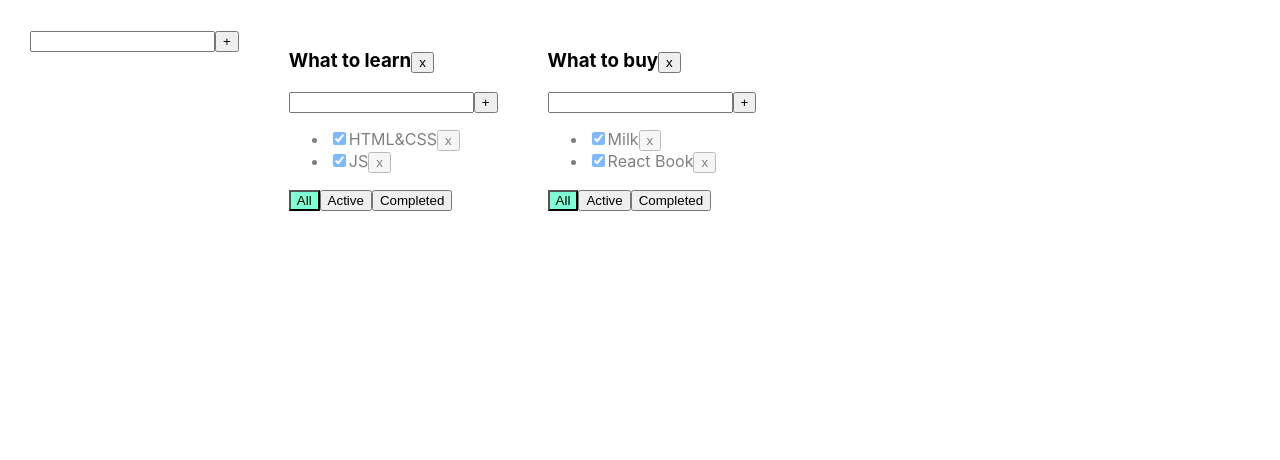
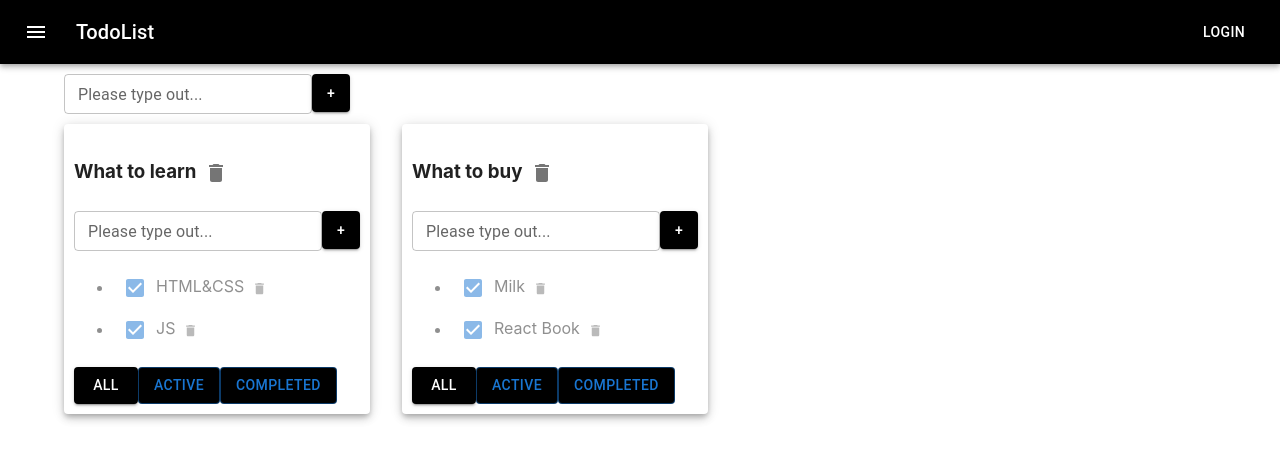
Before and after one commit to IgorBosin/to-do-list, a React (Create React App) app: page / in a window 1280 px wide. Shown: the top 460 px of the page. Built offline with nearby package versions, Linux system fonts and the light colour scheme.

Commit message:
lesson #7 (Material-UI)

```diff
--- a/package.json
+++ b/package.json
@@ -3,7 +3,10 @@
   "version": "0.1.0",
   "private": true,
   "dependencies": {
-    "@emotion/react": "^11.10.4",
+    "@emotion/react": "^11.10.6",
+    "@emotion/styled": "^11.10.6",
+    "@mui/icons-material": "^5.11.11",
+    "@mui/material": "^5.11.15",
     "@testing-library/jest-dom": "^5.16.5",
     "@testing-library/react": "^13.4.0",
     "@testing-library/user-event": "^14.4.3",
--- a/src/AddItemForm.tsx
+++ b/src/AddItemForm.tsx
@@ -1,18 +1,19 @@
 import React, {ChangeEvent, KeyboardEvent, useState} from 'react';
+import Button from "@mui/material/Button";
+import TextField from '@mui/material/TextField';
 
-type PropsType = {
-    callBack: (id:string)=>void
+type AddItemFormPropsType = {
+    addItem: (title: string) => void
 }
 
-const AddItemForm = (props:PropsType) => {
+export function AddItemForm(props: AddItemFormPropsType) {
 
     let [title, setTitle] = useState("")
     let [error, setError] = useState<string | null>(null)
 
-    const addTask = () => {
-        let newTitle = title.trim();
-        if (newTitle !== "") {
-            props.callBack(newTitle);
+    const addItem = () => {
+        if (title.trim() !== "") {
+            props.addItem(title);
             setTitle("");
         } else {
             setError("Title is required");
@@ -26,21 +27,38 @@
     const onKeyPressHandler = (e: KeyboardEvent<HTMLInputElement>) => {
         setError(null);
         if (e.charCode === 13) {
-            addTask();
+            addItem();
         }
     }
 
-    return (
-        <div>
-            <input value={title}
-                   onChange={onChangeHandler}
-                   onKeyPress={onKeyPressHandler}
-                   className={error ? "error" : ""}
-            />
-            <button onClick={addTask}>+</button>
-            {error && <div className="error-message">{error}</div>}
-        </div>
-    );
-};
+    const buttonSettings = {
+        maxWidth: '38px',
+        maxHeight: '38px',
+        minWidth: '38px',
+        minHeight: '38px',
+        backgroundColor: 'black'
+    }
 
-export default AddItemForm;
+    return <div>
+        <TextField
+            value={title}
+            id="outlined-basic"
+            label={error ? "Title is required" : 'Please type out...'}
+            onChange={onChangeHandler}
+            onKeyPress={onKeyPressHandler}
+            size={'small'}
+            error={!!error}
+            variant="outlined"/>
+        {/*<input value={title}*/}
+        {/*       onChange={onChangeHandler}*/}
+        {/*       onKeyPress={onKeyPressHandler}*/}
+        {/*       className={error ? "error" : ""}*/}
+        {/*/>*/}
+        <Button
+            variant={'contained'}
+            style={buttonSettings}
+            onClick={addItem}>+</Button>
+
+        {/*{error && <div className="error-message">{error}</div>}*/}
+    </div>
+}
--- a/src/App.css
+++ b/src/App.css
@@ -1,25 +1,29 @@
 
-.App {
-  padding: 30px;
-  display: flex;
-}
+/*.App {*/
+/*  padding: 30px;*/
+/*  display: flex;*/
+/*}*/
 
-.App > div {
-  margin-right: 50px;
-}
+/*.App > div {*/
+/*  margin-right: 50px;*/
+/*}*/
 
-.error {
-  border: red 1px solid;
-}
+/*.error {*/
+/*  border: red 1px solid;*/
+/*}*/
 
-.error-message {
-  color: red;
-}
+/*.error-message {*/
+/*  color: red;*/
+/*}*/
 
-.active-filter {
-  background-color: aquamarine;
-}
+/*.active-filter {*/
+/*  background-color: aquamarine;*/
+/*}*/
 
 .is-done {
   opacity: 0.5;
 }
+
+.tripleButton > Button {
+  background-color: black
+}
--- a/src/App.tsx
+++ b/src/App.tsx
@@ -2,7 +2,12 @@
 import './App.css';
 import {TaskType, Todolist} from './Todolist';
 import {v1} from 'uuid';
-import AddItemForm from "./AddItemForm";
+import {AddItemForm} from './AddItemForm';
+import ButtonAppBar from "./ButtonAppBar";
+import {Container} from "@mui/material";
+import Grid from '@mui/material/Grid';
+import Paper from '@mui/material/Paper';
+
 
 export type FilterValuesType = "all" | "active" | "completed";
 type TodolistType = {
@@ -17,6 +22,78 @@
 
 
 function App() {
+    function removeTask(id: string, todolistId: string) {
+        //достанем нужный массив по todolistId:
+        let todolistTasks = tasks[todolistId];
+        // перезапишем в этом объекте массив для нужного тудулиста отфилтрованным массивом:
+        tasks[todolistId] = todolistTasks.filter(t => t.id != id);
+        // засетаем в стейт копию объекта, чтобы React отреагировал перерисовкой
+        setTasks({...tasks});
+    }
+
+    function addTask(title: string, todolistId: string) {
+        let task = {id: v1(), title: title, isDone: false};
+        //достанем нужный массив по todolistId:
+        let todolistTasks = tasks[todolistId];
+        // перезапишем в этом объекте массив для нужного тудулиста копией, добавив в начало новую таску:
+        tasks[todolistId] = [task, ...todolistTasks];
+        // засетаем в стейт копию объекта, чтобы React отреагировал перерисовкой
+        setTasks({...tasks});
+    }
+
+    function changeFilter(value: FilterValuesType, todolistId: string) {
+        let todolist = todolists.find(tl => tl.id === todolistId);
+        if (todolist) {
+            todolist.filter = value;
+            setTodolists([...todolists])
+        }
+    }
+
+    function changeStatus(id: string, isDone: boolean, todolistId: string) {
+        //достанем нужный массив по todolistId:
+        let todolistTasks = tasks[todolistId];
+        // найдём нужную таску:
+        let task = todolistTasks.find(t => t.id === id);
+        //изменим таску, если она нашлась
+        if (task) {
+            task.isDone = isDone;
+            // засетаем в стейт копию объекта, чтобы React отреагировал перерисовкой
+            setTasks({...tasks});
+        }
+    }
+
+    function changeTaskTitle(id: string, newTitle: string, todolistId: string) {
+        //достанем нужный массив по todolistId:
+        let todolistTasks = tasks[todolistId];
+        // найдём нужную таску:
+        let task = todolistTasks.find(t => t.id === id);
+        //изменим таску, если она нашлась
+        if (task) {
+            task.title = newTitle;
+            // засетаем в стейт копию объекта, чтобы React отреагировал перерисовкой
+            setTasks({...tasks});
+        }
+    }
+
+    function removeTodolist(id: string) {
+        // засунем в стейт список тудулистов, id которых не равны тому, который нужно выкинуть
+        setTodolists(todolists.filter(tl => tl.id != id));
+        // удалим таски для этого тудулиста из второго стейта, где мы храним отдельно таски
+        delete tasks[id]; // удаляем св-во из объекта... значением которого являлся массив тасок
+        // засетаем в стейт копию объекта, чтобы React отреагировал перерисовкой
+        setTasks({...tasks});
+    }
+
+    function changeTodolistTitle(id: string, title: string) {
+        // найдём нужный todolist
+        const todolist = todolists.find(tl => tl.id === id);
+        if (todolist) {
+            // если нашёлся - изменим ему заголовок
+            todolist.title = title;
+            setTodolists([...todolists]);
+        }
+    }
+
     let todolistId1 = v1();
     let todolistId2 = v1();
 
@@ -36,78 +113,24 @@
         ]
     });
 
-
-    function removeTask(id: string, todolistId: string) {
-        //достанем нужный массив по todolistId:
-        let todolistTasks = tasks[todolistId];
-        // перезапишем в этом объекте массив для нужного тудулиста отфилтрованным массивом:
-        tasks[todolistId] = todolistTasks.filter(t => t.id != id);
-        // засетаем в стейт копию объекта, чтобы React отреагировал перерисовкой
-        setTasks({...tasks});
-    }
-
-    function addTask(title: string, todolistId: string) {
-        let task = {id: v1(), title: title, isDone: false};
-        //достанем нужный массив по todolistId:
-        let todolistTasks = tasks[todolistId];
-        // перезапишем в этом объекте массив для нужного тудулиста копией, добавив в начало новую таску:
-        tasks[todolistId] = [task, ...todolistTasks];
-        // засетаем в стейт копию объекта, чтобы React отреагировал перерисовкой
-        setTasks({...tasks});
-    }
-
-    function changeStatus(id: string, isDone: boolean, todolistId: string) {
-        //достанем нужный массив по todolistId:
-        let todolistTasks = tasks[todolistId];
-        // найдём нужную таску:
-        let task = todolistTasks.find(t => t.id === id);
-        //изменим таску, если она нашлась
-        if (task) {
-            task.isDone = isDone;
-            // засетаем в стейт копию объекта, чтобы React отреагировал перерисовкой
-            setTasks({...tasks});
-        }
-    }
-
-    function changeFilter(value: FilterValuesType, todolistId: string) {
-        let todolist = todolists.find(tl => tl.id === todolistId);
-        if (todolist) {
-            todolist.filter = value;
-            setTodolists([...todolists])
-        }
-    }
-
-    function removeTodolist(id: string) {
-        // засунем в стейт список тудулистов, id которых не равны тому, который нужно выкинуть
-        setTodolists(todolists.filter(tl => tl.id != id));
-        // удалим таски для этого тудулиста из второго стейта, где мы храним отдельно таски
-        delete tasks[id]; // удаляем св-во из объекта... значением которого являлся массив тасок
-        // засетаем в стейт копию объекта, чтобы React отреагировал перерисовкой
-        setTasks({...tasks});
-    }
-
-    const addTodolist = (newTitle: string) => {
-        const newID = v1()
-        const newTodolist: TodolistType = {id: newID, title: newTitle, filter: "all"}
-        setTodolists([newTodolist, ...todolists])
-        setTasks({...tasks, [newID]: []})
-    }
-
-    const updateTask = (todoListId: string, taskId: string, newTitle: string) => {
+    function addTodolist(title: string) {
+        let newTodolistId = v1();
+        let newTodolist: TodolistType = {id: newTodolistId, title: title, filter: 'all'};
+        setTodolists([newTodolist, ...todolists]);
         setTasks({
             ...tasks,
-            [todoListId]: tasks[todoListId].map(el => el.id === taskId ? {...el, title: newTitle} : el)
+            [newTodolistId]: []
         })
-    }
-
-    const updateTodolist = (todoListId: string, newTitle: string) => {
-        setTodolists(todolists.map(el => el.id === todoListId ? {...el, title: newTitle} : el))
     }
 
     return (
         <div className="App">
-            <AddItemForm callBack={addTodolist}/>
-
+            <ButtonAppBar/>
+            <Container>
+                <Grid style={{padding:'10px 0'}} container>
+                    <AddItemForm  addItem={addTodolist}/>
+                </Grid>
+                <Grid container spacing={4}>
                     {
                         todolists.map(tl => {
                             let allTodolistTasks = tasks[tl.id];
@@ -120,7 +143,9 @@
                                 tasksForTodolist = allTodolistTasks.filter(t => t.isDone === true);
                             }
 
-                    return <Todolist
+                            return <Grid item>
+                                <Paper style={{padding:'10px'}} elevation={5}>
+                                    <Todolist
                                         key={tl.id}
                                         id={tl.id}
                                         title={tl.title}
@@ -131,12 +156,14 @@
                                         changeTaskStatus={changeStatus}
                                         filter={tl.filter}
                                         removeTodolist={removeTodolist}
-                        updateTask={updateTask}
-                        updateTodolist={updateTodolist}
-                    />
+                                        changeTaskTitle={changeTaskTitle}
+                                        changeTodolistTitle={changeTodolistTitle}/>
+                                </Paper>
+                            </Grid>
                         })
                     }
-
+                </Grid>
+            </Container>
         </div>
     );
 }
--- /dev/null
+++ b/src/ButtonAppBar.tsx
@@ -0,0 +1,34 @@
+import * as React from 'react';
+import AppBar from '@mui/material/AppBar';
+import Box from '@mui/material/Box';
+import Toolbar from '@mui/material/Toolbar';
+import Typography from '@mui/material/Typography';
+import Button from '@mui/material/Button';
+import IconButton from '@mui/material/IconButton';
+import MenuIcon from '@mui/icons-material/Menu';
+
+const ButtonAppBar = () => {
+    return (
+        <div >
+            <AppBar style={{backgroundColor:'black'}}  position="static">
+                <Toolbar >
+                    <IconButton
+                        size="large"
+                        edge="start"
+                        color="inherit"
+                        aria-label="menu"
+                        sx={{ mr: 2 }}
+                    >
+                        <MenuIcon />
+                    </IconButton>
+                    <Typography  variant="h6" component="div" sx={{ flexGrow: 1 }}>
+                        TodoList
+                    </Typography>
+                    <Button color="inherit">Login</Button>
+                </Toolbar>
+            </AppBar>
+        </div>
+    );
+};
+
+export default ButtonAppBar;
--- a/src/EditableSpan.tsx
+++ b/src/EditableSpan.tsx
@@ -1,30 +1,27 @@
 import React, {ChangeEvent, useState} from 'react';
 
-type PropsType = {
-    oldTitle: string
-    callback: (newTitle:string)=>void
+type EditableSpanPropsType = {
+    value: string
+    onChange: (newValue: string) => void
 }
 
-const EditableSpan = (props: PropsType) => {
-    let [newTitle, setNewTitle] = useState(props.oldTitle)
-    const [edit, setEdit] = useState(false)
-    const onChangeHandler = (e: ChangeEvent<HTMLInputElement>) => {
-        setNewTitle(e.currentTarget.value)
+export function EditableSpan(props: EditableSpanPropsType) {
+    let [editMode, setEditMode] = useState(false);
+    let [title, setTitle] = useState(props.value);
+
+    const activateEditMode = () => {
+        setEditMode(true);
+        setTitle(props.value);
     }
-    const editHandler = () => {
-        setEdit(!edit)
-        addTask()
+    const activateViewMode = () => {
+        setEditMode(false);
+        props.onChange(title);
     }
-    const addTask = () => {
-        props.callback(newTitle)
+    const changeTitle = (e: ChangeEvent<HTMLInputElement>) => {
+        setTitle(e.currentTarget.value)
     }
 
-
-    return (
-        edit
-            ? <input onChange={onChangeHandler} autoFocus onBlur={editHandler} value={newTitle}/>
-            : <span onDoubleClick={editHandler}>{props.oldTitle}</span>
-    );
-};
-
-export default EditableSpan;
+    return editMode
+        ? <input value={title} onChange={changeTitle} autoFocus onBlur={activateViewMode}/>
+        : <span onDoubleClick={activateEditMode}>{props.value}</span>
+}
--- a/src/TodoList.tsx
+++ b/src/TodoList.tsx
@@ -1,7 +1,12 @@
-import React, {ChangeEvent, useState, KeyboardEvent} from 'react';
+import React, {ChangeEvent} from 'react';
 import {FilterValuesType} from './App';
-import AddItemForm from "./AddItemForm";
-import EditableSpan from "./EditableSpan";
+import {AddItemForm} from './AddItemForm';
+import {EditableSpan} from './EditableSpan';
+import IconButton from '@mui/material/IconButton';
+import DeleteIcon from '@mui/icons-material/Delete';
+import Button from "@mui/material/Button";
+import './App.css';
+import Checkbox from '@mui/material/Checkbox';
 
 export type TaskType = {
     id: string
@@ -18,59 +23,78 @@
     addTask: (title: string, todolistId: string) => void
     changeTaskStatus: (id: string, isDone: boolean, todolistId: string) => void
     removeTodolist: (id: string) => void
+    changeTodolistTitle: (id: string, newTitle: string) => void
     filter: FilterValuesType
-    updateTask:(todoListId:string, taskId:string, newTitle:string)=>void
-    updateTodolist: (id:string,newTitle:string)=>void
+    changeTaskTitle: (taskId: string, newTitle: string, todolistId: string) => void
 }
 
 export function Todolist(props: PropsType) {
-    const removeTodolist = () => props.removeTodolist(props.id)
+    const addTask = (title: string) => {
+        props.addTask(title, props.id);
+    }
+
+    const removeTodolist = () => {
+        props.removeTodolist(props.id);
+    }
+    const changeTodolistTitle = (title: string) => {
+        props.changeTodolistTitle(props.id, title);
+    }
+
+    const musorka={
+        maxWidth:'15px',
+        maxHeight:'15px',
+    }
+
+    const buttonFilter = {
+        backgroundColor:'black'
+    }
+
     const onAllClickHandler = () => props.changeFilter("all", props.id);
     const onActiveClickHandler = () => props.changeFilter("active", props.id);
     const onCompletedClickHandler = () => props.changeFilter("completed", props.id);
-    const addTaskHandler = (title: string) => {
-        props.addTask(title, props.id)
-    }
-
-
-    const updateTaskHandler = (taskId:string,newTitle:string) => {
-        props.updateTask(props.id,taskId,newTitle)
-    }
-
-    const updateTodolistHandler = (newTitle:string) =>{
-        props.updateTodolist(props.id,newTitle)
-    }
 
     return <div>
-        <h3> <EditableSpan oldTitle={props.title} callback={updateTodolistHandler}/>
-            <button onClick={removeTodolist}>x</button>
+        <h3><EditableSpan value={props.title} onChange={changeTodolistTitle}/>
+            <IconButton onClick={removeTodolist} aria-label="delete">
+                <DeleteIcon/>
+            </IconButton>
         </h3>
-        <AddItemForm callBack={addTaskHandler}/>
+        <AddItemForm addItem={addTask}/>
         <ul>
-            {props.tasks.map(t => {
+            {
+                props.tasks.map(t => {
                     const onClickHandler = () => props.removeTask(t.id, props.id)
                     const onChangeHandler = (e: ChangeEvent<HTMLInputElement>) => {
                         let newIsDoneValue = e.currentTarget.checked;
                         props.changeTaskStatus(t.id, newIsDoneValue, props.id);
                     }
+                    const onTitleChangeHandler = (newValue: string) => {
+                        props.changeTaskTitle(t.id, newValue, props.id);
+                    }
+
 
                     return <li key={t.id} className={t.isDone ? "is-done" : ""}>
-                    <input type="checkbox" onChange={onChangeHandler} checked={t.isDone}/>
-                    <EditableSpan callback={(newTitle)=>updateTaskHandler(t.id,newTitle)} oldTitle={t.title}/>
-                    <button onClick={onClickHandler}>x</button>
+                        <Checkbox onChange={onChangeHandler} checked={t.isDone}/>
+                        {/*<input type="checkbox" onChange={onChangeHandler} checked={t.isDone}/>*/}
+                        <EditableSpan value={t.title} onChange={onTitleChangeHandler}/>
+                        <IconButton onClick={onClickHandler} aria-label="delete">
+                            <DeleteIcon style={musorka} />
+                        </IconButton>
                     </li>
-            })}
+                })
+            }
         </ul>
-        <div>
-            <button className={props.filter === 'all' ? "active-filter" : ""}
+        <div className={'tripleButton'}>
+            <Button variant={props.filter === 'all' ? "contained" : "outlined"}
                     onClick={onAllClickHandler}>All
-            </button>
-            <button className={props.filter === 'active' ? "active-filter" : ""}
+            </Button>
+            <Button variant={props.filter === 'active' ? "contained" : "outlined"}
                     onClick={onActiveClickHandler}>Active
-            </button>
-            <button className={props.filter === 'completed' ? "active-filter" : ""}
+            </Button>
+            <Button variant={props.filter === 'completed' ? "contained" : "outlined"}
+                    style={buttonFilter}
                     onClick={onCompletedClickHandler}>Completed
-            </button>
+            </Button>
         </div>
     </div>
 }
```
Also changed, not shown: 1 other file (tests, documents, lock files or other folders). Lines whose indentation alone changed are shown as unchanged.
